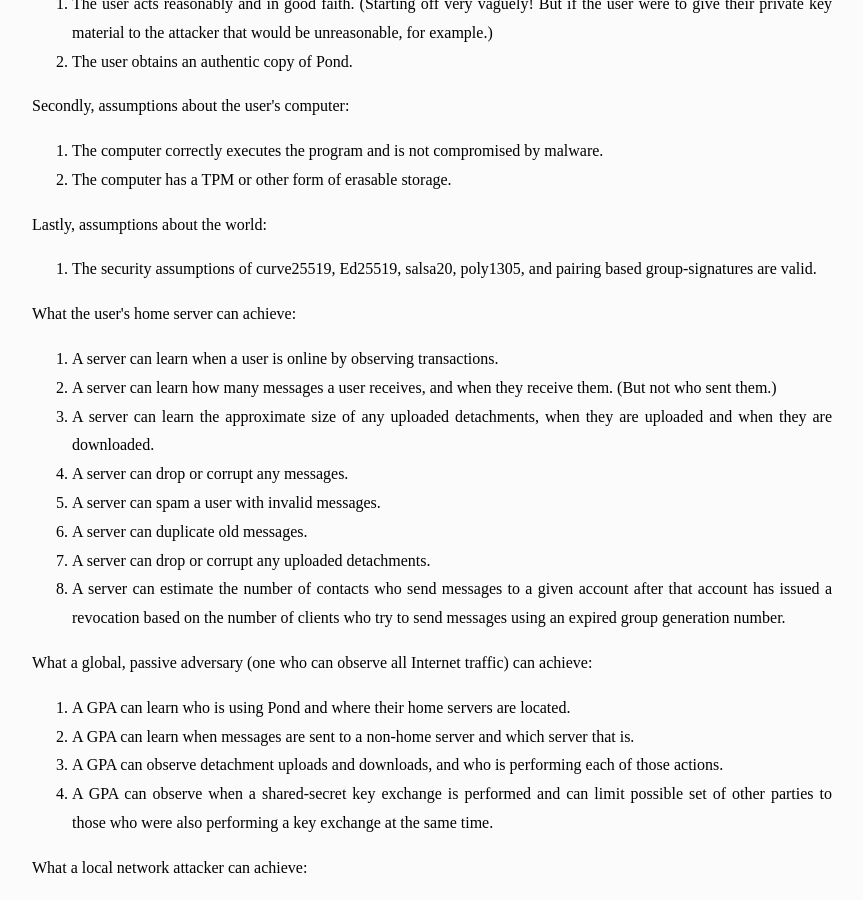
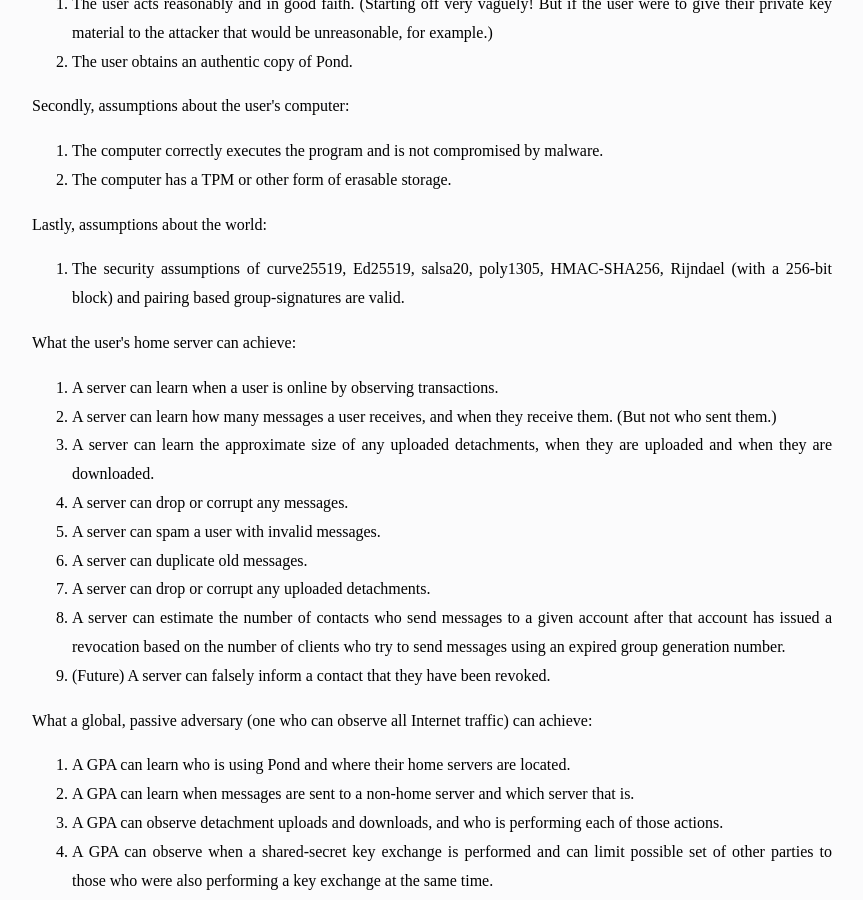
Before and after one commit to agl/pond, a Jekyll site: the page built from doc/threat.html, in a window 1280 px wide and 900 px high, scrolled down 366 px. Shown: the whole window, without its empty margins (208-1071 px from the left). Built offline with Jekyll 4.4.1, drawn with Linux system fonts in a browser that asks for light colours; some web fonts are replaced.

Commit message:
Update threat model document.
PANDA depends on Rinjdael with a 256-bit block size, but that was never
listed. The new HMAC work depends on HMAC-SHA256 and also allows a
server to report a "revoked" error to a contact.

```diff
--- a/doc/threat.html
+++ b/doc/threat.html
@@ -23,7 +23,7 @@ title: Threat Model
 
 <p>Lastly, assumptions about the world:</p>
 <ol>
-	<li>The security assumptions of curve25519, Ed25519, salsa20, poly1305, and pairing based group-signatures are valid.</li>
+	<li>The security assumptions of curve25519, Ed25519, salsa20, poly1305, HMAC-SHA256, Rijndael (with a 256-bit block) and pairing based group-signatures are valid.</li>
 </ol>
 
 <p>What the user's home server can achieve:</p>
@@ -37,6 +37,7 @@ title: Threat Model
 	<li>A server can duplicate old messages.</li>
 	<li>A server can drop or corrupt any uploaded detachments.</li>
 	<li>A server can estimate the number of contacts who send messages to a given account after that account has issued a revocation based on the number of clients who try to send messages using an expired group generation number.</li>
+	<li>(Future) A server can falsely inform a contact that they have been revoked.</li>
 </ol>
 
 <p>What a global, passive adversary (one who can observe all Internet traffic) can achieve:</p>
```
